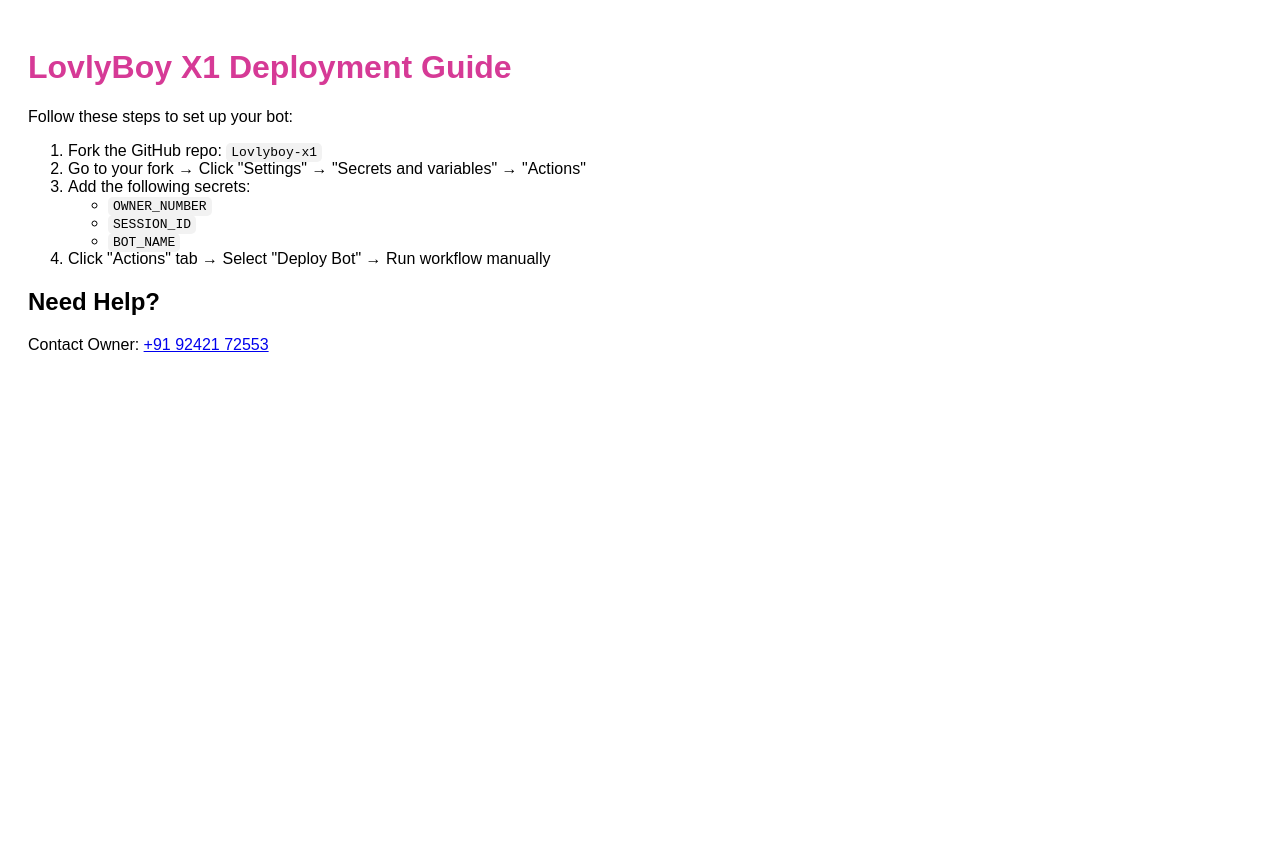
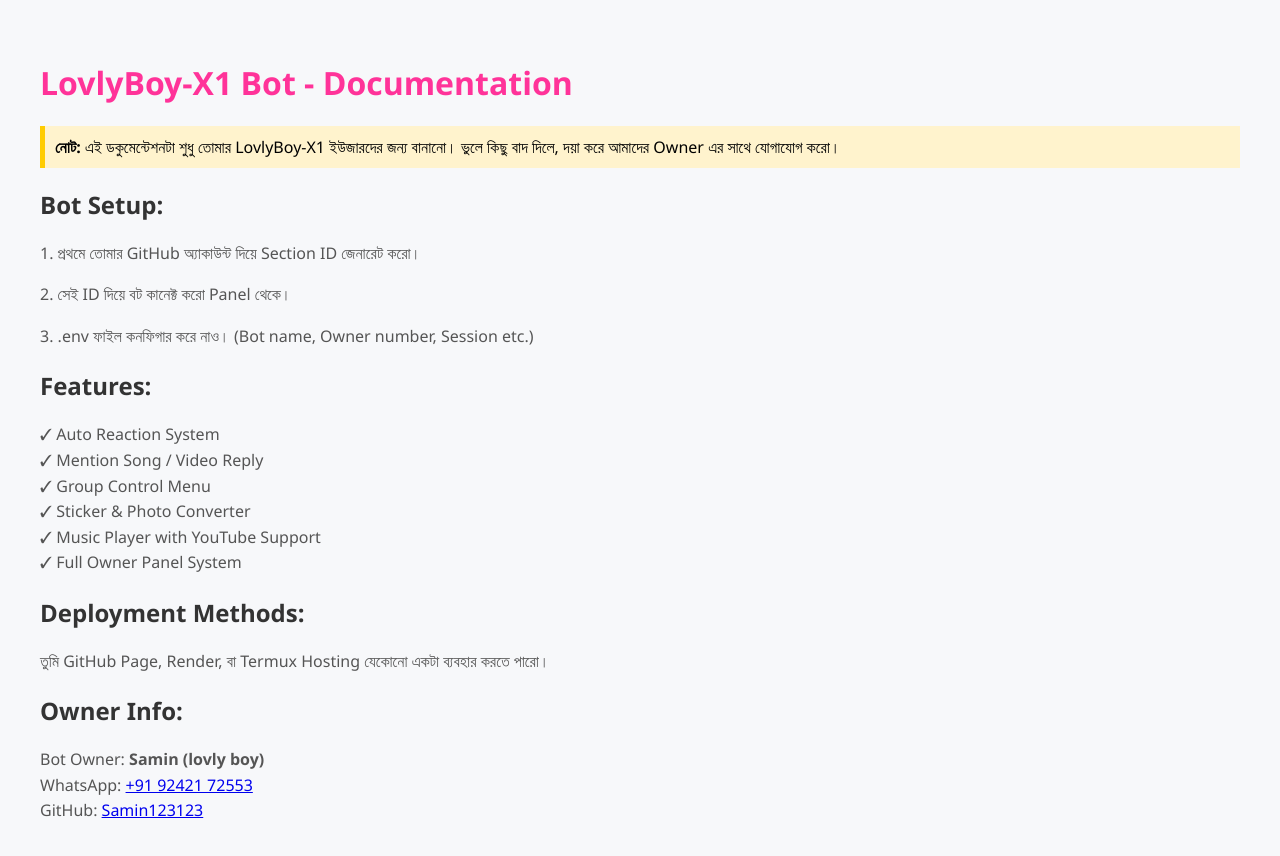
Before and after one commit to Samin123123/Lovlyboy-x1, a website: page docs.html in a window 1280 px wide. Before the commit the page ends 800 px from the top, so only its background shows below. Drawn offline with Linux system fonts and the light colour scheme.

Commit message:
Update docs.html

```diff
--- a/docs.html
+++ b/docs.html
@@ -1,30 +1,62 @@
+<!-- docs.html -->
 <!DOCTYPE html>
-<html>
+<html lang="bn">
 <head>
-    <title>LovlyBoy X1 - Docs</title>
+  <meta charset="UTF-8">
+  <title>LovlyBoy-X1 Bot Documentation</title>
   <style>
-      body { font-family: Arial; padding: 20px; }
-      h1 { color: #d63a96; }
-      code { background: #f2f2f2; padding: 2px 5px; border-radius: 5px; }
+    body {
+      font-family: 'Segoe UI', sans-serif;
+      background: #f7f8fa;
+      margin: 20px;
+      padding: 20px;
+    }
+    h1 {
+      color: #ff3399;
+    }
+    h2 {
+      color: #333;
+    }
+    p {
+      color: #555;
+      line-height: 1.6;
+    }
+    .note {
+      background-color: #fff3cd;
+      padding: 10px;
+      border-left: 5px solid #ffcc00;
+      margin-bottom: 20px;
+    }
   </style>
 </head>
 <body>
-    <h1>LovlyBoy X1 Deployment Guide</h1>
-    <p>Follow these steps to set up your bot:</p>
-    <ol>
-      <li>Fork the GitHub repo: <code>Lovlyboy-x1</code></li>
-      <li>Go to your fork → Click "Settings" → "Secrets and variables" → "Actions"</li>
-      <li>Add the following secrets:
-        <ul>
-          <li><code>OWNER_NUMBER</code></li>
-          <li><code>SESSION_ID</code></li>
-          <li><code>BOT_NAME</code></li>
-        </ul>
-      </li>
-      <li>Click "Actions" tab → Select "Deploy Bot" → Run workflow manually</li>
-    </ol>
 
-    <h2>Need Help?</h2>
-    <p>Contact Owner: <a href="https://wa.me/919242172553">+91 92421 72553</a></p>
+  <h1>LovlyBoy-X1 Bot - Documentation</h1>
+
+  <div class="note">
+    <strong>নোট:</strong> এই ডকুমেন্টেশনটা শুধু তোমার LovlyBoy-X1 ইউজারদের জন্য বানানো। ভুলে কিছু বাদ দিলে, দয়া করে আমাদের Owner এর সাথে যোগাযোগ করো।
+  </div>
+
+  <h2>Bot Setup:</h2>
+  <p>1. প্রথমে তোমার GitHub অ্যাকাউন্ট দিয়ে Section ID জেনারেট করো।</p>
+  <p>2. সেই ID দিয়ে বট কানেক্ট করো Panel থেকে।</p>
+  <p>3. .env ফাইল কনফিগার করে নাও। (Bot name, Owner number, Session etc.)</p>
+
+  <h2>Features:</h2>
+  <p>✓ Auto Reaction System<br>
+     ✓ Mention Song / Video Reply<br>
+     ✓ Group Control Menu<br>
+     ✓ Sticker & Photo Converter<br>
+     ✓ Music Player with YouTube Support<br>
+     ✓ Full Owner Panel System</p>
+
+  <h2>Deployment Methods:</h2>
+  <p>তুমি GitHub Page, Render, বা Termux Hosting যেকোনো একটা ব্যবহার করতে পারো।</p>
+
+  <h2>Owner Info:</h2>
+  <p>Bot Owner: <strong>Samin (lovly boy)</strong><br>
+     WhatsApp: <a href="https://wa.me/919242172553">+91 92421 72553</a><br>
+     GitHub: <a href="https://github.com/Samin123123" target="_blank">Samin123123</a></p>
+
 </body>
 </html>
```
Lines whose indentation alone changed are shown as unchanged.
